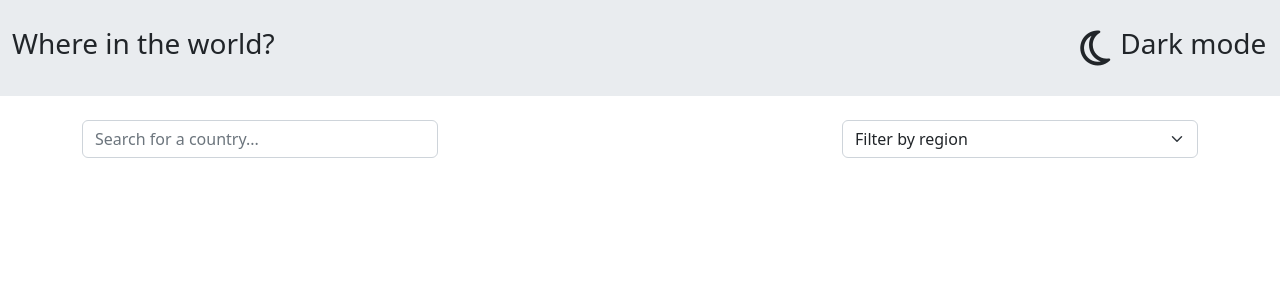
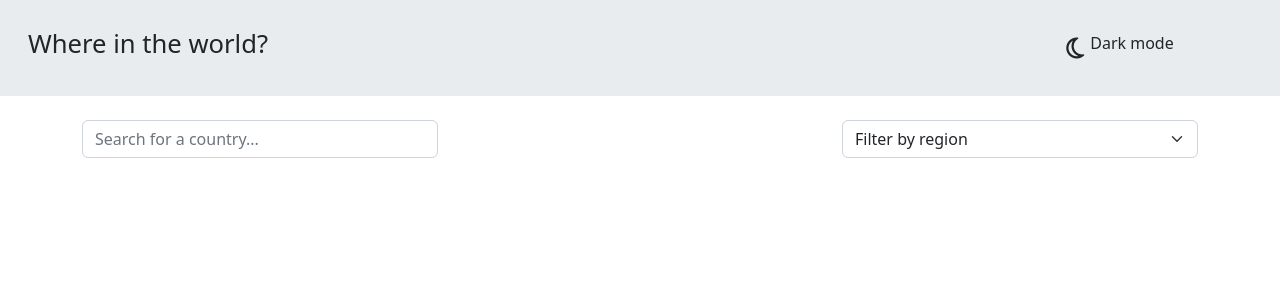
Before and after one commit to BsBou/where-in-the-world-, a PHP site: page / in a window 1280 px wide. Shown: the top 300 px of the page. Run offline with PHP 8.4, Linux system fonts and the light colour scheme; some libraries are stand-ins or nearby versions.

Commit message:
Fixed padding and font size header

```diff
--- a/index.html
+++ b/index.html
@@ -13,10 +13,10 @@
     <div id="header" class="d-flex align-items-center">
       <div class="container-fluid">
         <div class="row d-flex align-items-center">
-          <div class="col-10">
-            <h3 id="header title">Where in the world?</h3>
+          <div class="col-9">
+            <h3 id="header-title">Where in the world?</h3>
           </div>
-          <div id="theme-selector" class="col-2 d-flex justify-content-center align-items-center">
+          <div id="theme-selector" class="col-3 d-flex justify-content-center align-items-center">
               <i class="fa-solid fa-moon"></i>
             <h3 id="theme--dark-text">Dark mode</h3>
             <h3 id="theme--light-text" class="d-none">Light mode</h3>
@@ -33,7 +33,7 @@
                 <input id="search" type="text" class="form-control" placeholder="Search for a country..." aria-label="Example text with button addon" aria-describedby="button-addon1">
               </div>
             </div>
-            <div class="col-lg-4 col-1"></div>
+            <div class="col-lg-4 col"></div>
             <div class="col-lg-4 col-5 py-4">
               <select id='select-region' class="form-select" aria-label="Default select example">
                 <!-- <option selected></option> -->
--- a/stylesheets/build/index.css
+++ b/stylesheets/build/index.css
@@ -11,12 +11,13 @@ html {
 }
 #header i {
   font-weight: 400;
-  font-size: 2.5em;
+  font-size: 1.5rem;
   padding-right: 0.25em;
 }
 
 #header-title {
   font-size: 1.6rem;
+  padding-left: 1rem;
 }
 
 .country-card {
@@ -52,6 +53,9 @@ html {
 .theme--light #header {
   background-color: #E9ECEF;
 }
+.theme--light #theme--dark-text {
+  font-size: 1rem;
+}
 .theme--light .country-card {
   background-color: #E9ECEF;
   border: 0.5px solid #E9ECEF;
@@ -67,6 +71,9 @@ html {
 }
 .theme--dark #header i {
   font-weight: 600;
+}
+.theme--dark #theme--light-text {
+  font-size: 1rem;
 }
 .theme--dark #search {
   background-color: #212E37;
--- a/stylesheets/source/index.scss
+++ b/stylesheets/source/index.scss
@@ -16,12 +16,13 @@ html{
   height: 6rem;
   i{
     font-weight: 400;
-    font-size: 2.5em;
+    font-size: 1.5rem;
     padding-right: 0.25em;
   }
 }
 #header-title{
   font-size: 1.6rem;
+  padding-left: 1rem;
 }
 
 
@@ -61,10 +62,12 @@ html{
   #header{
     background-color: $light-grey;
   }
+  #theme--dark-text {
+    font-size: 1rem;
+  }
   .country-card{
     background-color: $light-grey;
     border: 0.5px solid $light-grey;
-
   }
 }
   // Dark theme
@@ -77,6 +80,9 @@ html{
     i{
       font-weight: 600;
     }
+  }
+  #theme--light-text {
+    font-size: 1rem;
   }
   #search{
     background-color: $dark-navy;
```
Also changed, not shown: 1 other file.
